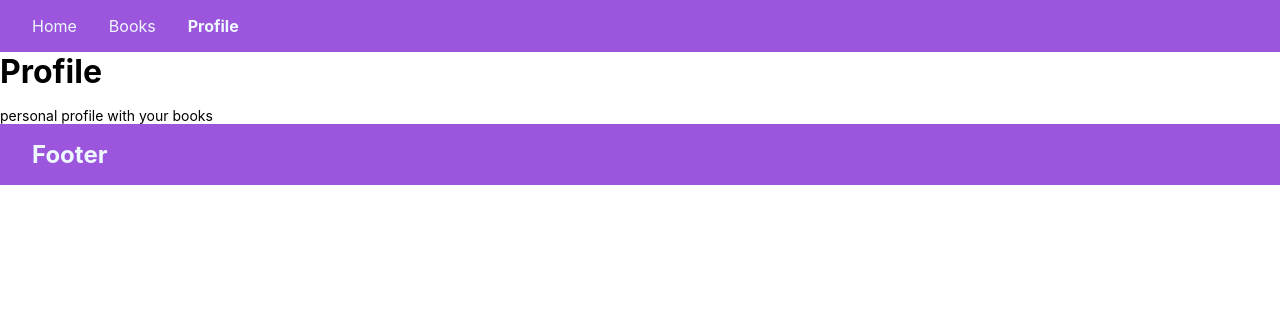
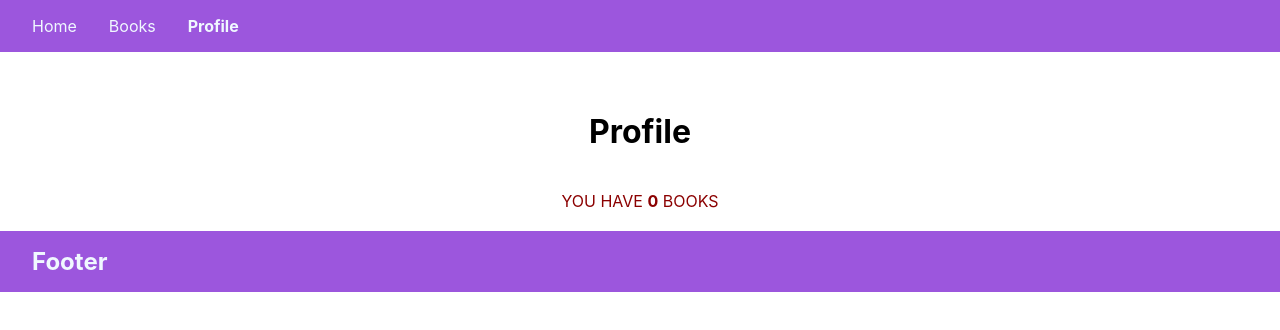
Before and after one commit to MajkoDev/book-management, a React (Vite) app: page /profile in a window 1280 px wide. Shown: the top 330 px of the page. Built offline with nearby package versions, Linux system fonts and the light colour scheme; the HTML template or start-up script is replaced by a standard one.

Commit message:
display personalBooks

```diff
--- a/pages/ProfilePage.jsx
+++ b/pages/ProfilePage.jsx
@@ -1,23 +1,36 @@
 //? personal profile with your books
 
+import useBookStore from "../store/useBookStore";
+
 const ProfilePage = () => {
+  const personals = useBookStore((state) => state.personalBooks);
+
   return (
-    <div>
-      <h1>Profile</h1>
-      <p>personal profile with your books</p>
+    <div
+      style={{
+        marginTop: "20px",
+        display: "flex",
+        flexDirection: "column",
+        justifyContent: "center",
+        alignItems: "center",
+      }}
+    >
+      <h1 style={{ margin: "40px " }}>Profile</h1>
+      <h3
+        style={{
+          color: "darkred",
+          fontWeight: "400",
+          fontSize: "16px",
+          marginBottom: "20px",
+          textTransform: "uppercase",
+        }}
+      >
+        you have <b>{personals.length}</b> books
+      </h3>
 
-      <div className="personal_info">
-        <div id="person_avatar"></div>
-        <div id="person_information"></div>
-
-      </div>
-
-      <div className="personal_lists">
-        <div id="list_read"></div>
-        <div id="list_reading"></div>
-        <div id="list_to-read"></div>
-
-      </div>
+      {personals.map((personal) => (
+        <h5 key={personal.id}> {personal.title} </h5>
+      ))}
     </div>
   );
 };
```
